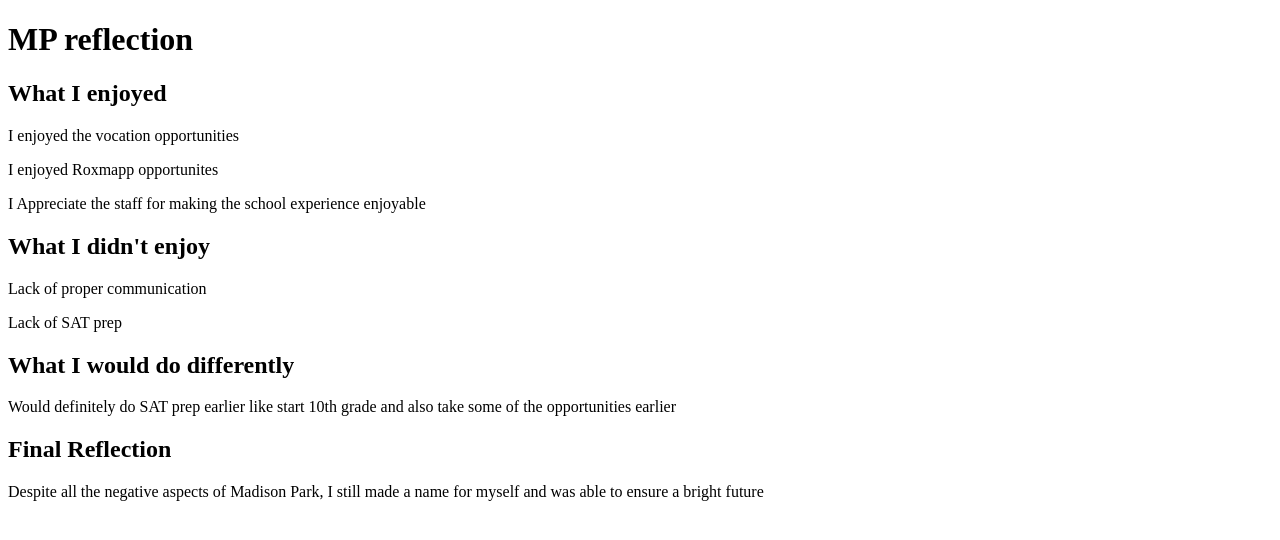
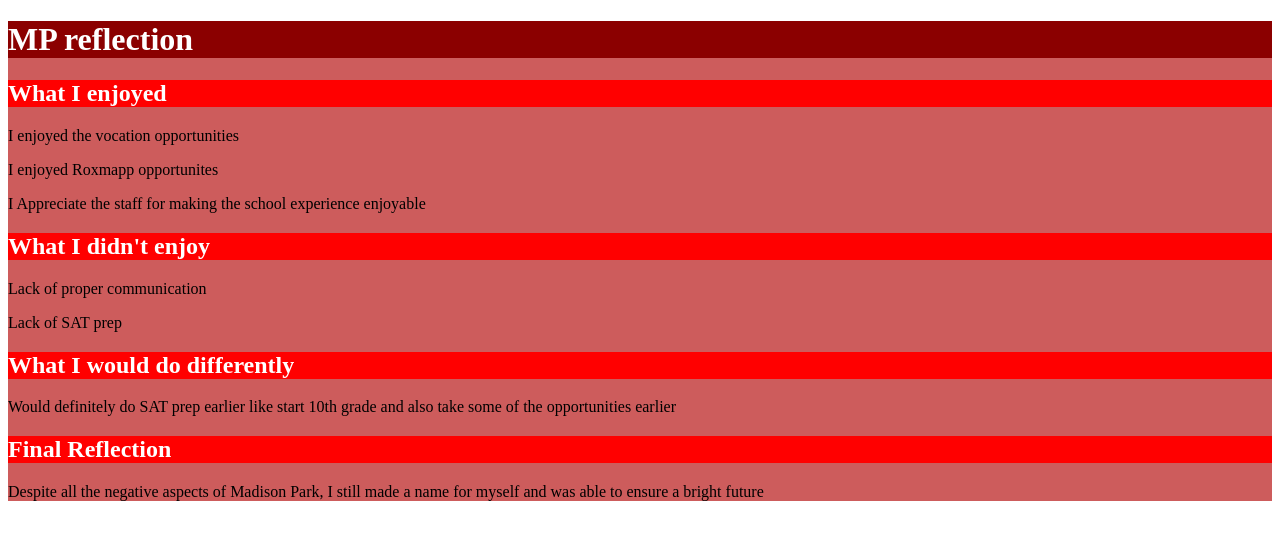
Before and after one commit to Sigmabro24/Sigmabro24.github.io, a plain HTML site: page mp_reflection.html in a window 1280 px wide. Drawn offline with Linux system fonts and the light colour scheme.

Commit message:
MP reflection pt2

```diff
--- a/styles/achievements.css
+++ b/styles/achievements.css
@@ -5,6 +5,17 @@
     "explain2 explain2 explain2 image2"
     "explain3 explain3 image3 image3"
 
+}
+div{
+    background-color: indianred;
+}
+h1{
+    color: white;
+    background-color: darkred;
+}
+h2{
+    background-color: red;
+    color: white;
 }
 #image1{
     grid-area: image;
```
